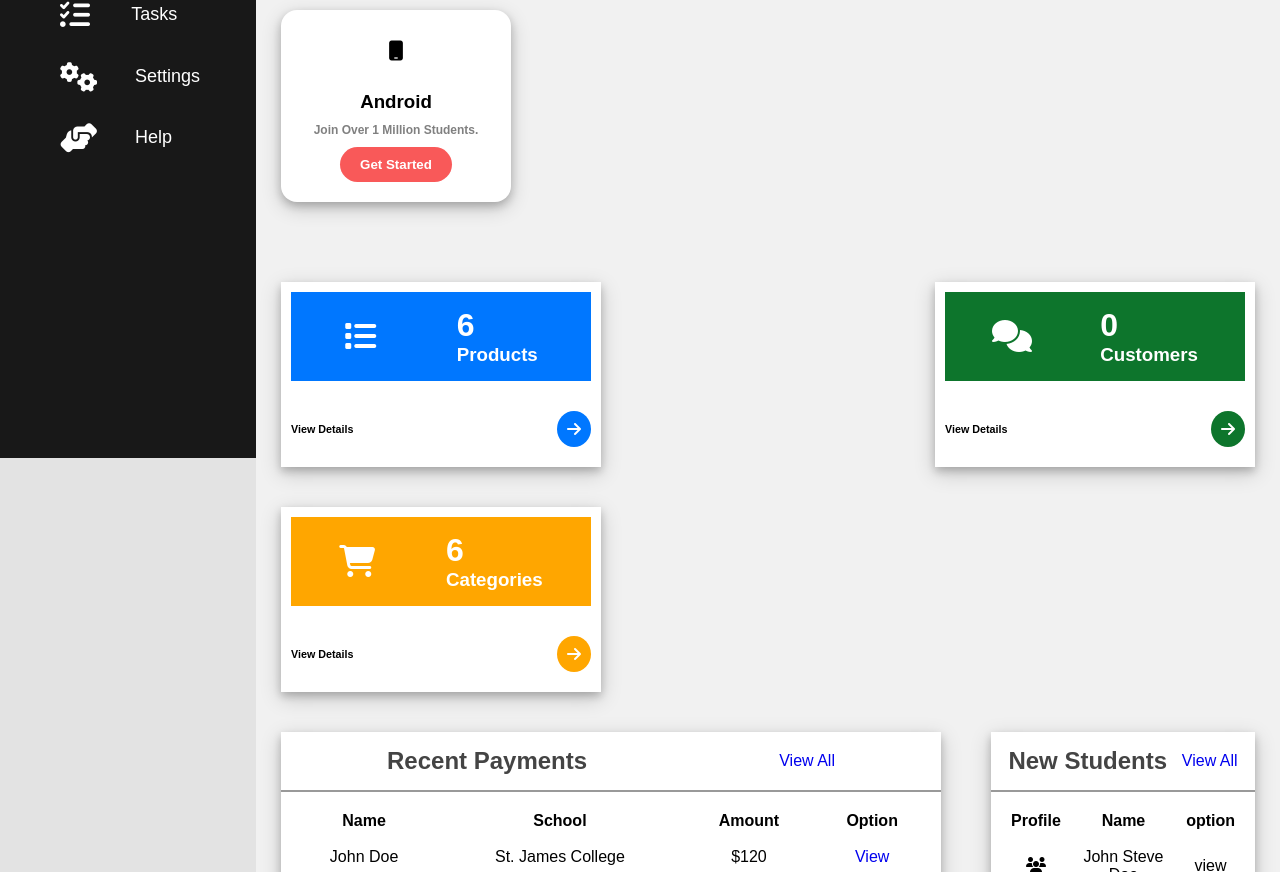
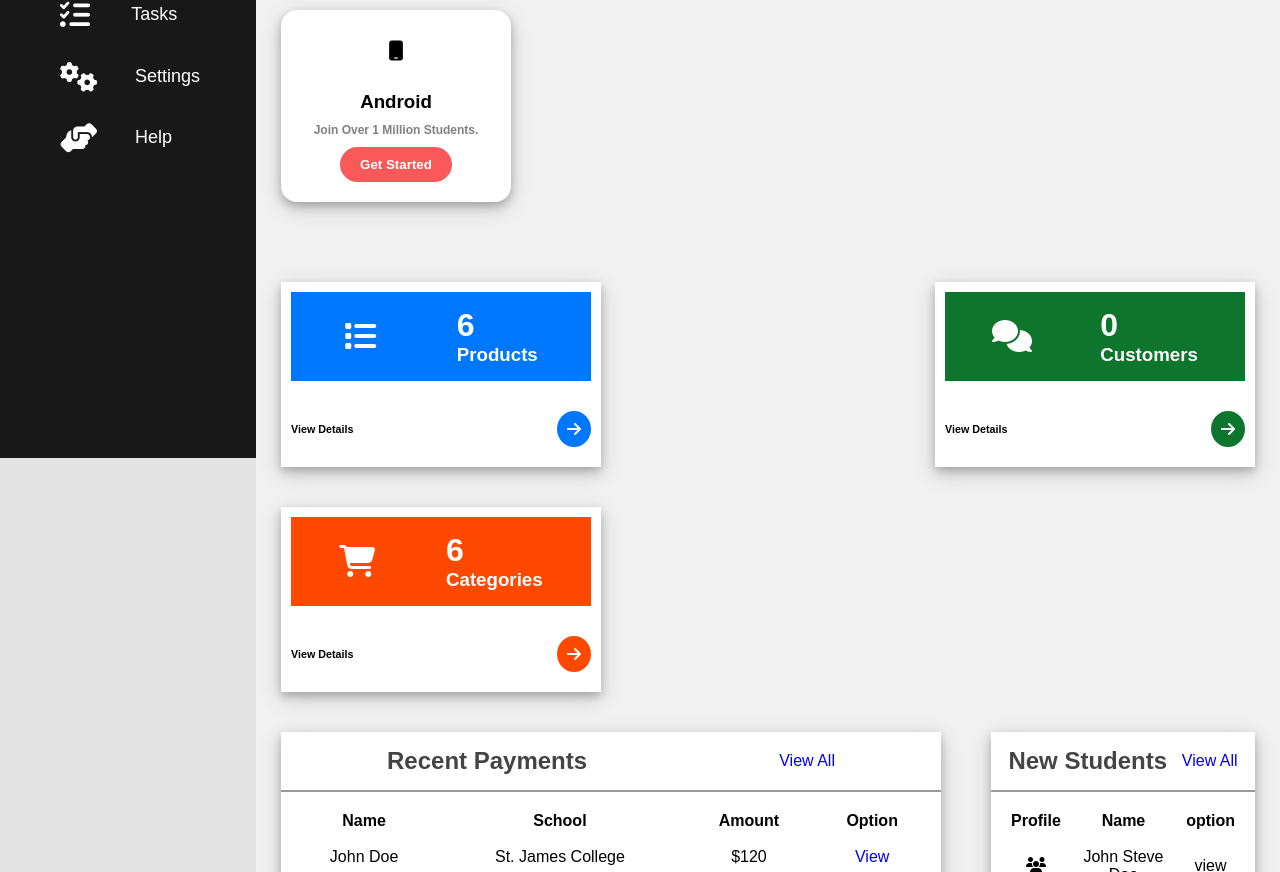
Before and after one commit to Tamil3012/dashboard, a plain HTML site: page index.html in a window 1280 px wide. Shown: the part 342-1214 px from the top of the page. Drawn offline with Linux system fonts and the light colour scheme.

Commit message:
color change

```diff
--- a/index.html
+++ b/index.html
@@ -121,7 +121,7 @@
                     </div>
                 </div>
                 <div class="card">
-                    <div class="fir-box" style="background-color:  rgb(255, 166, 0);">
+                    <div class="fir-box" style="background-color:  rgb(255, 72, 0);">
                         <div>
                             <i class="fa-solid fa-cart-shopping fa-2xl" style="color: white"></i>
                         </div>
@@ -135,7 +135,7 @@
                         <div>
                             <h6>View Details</h6>
                         </div>
-                        <div style="background-color:  rgb(255, 166, 0); border-radius: 50%;">
+                        <div style="background-color:  rgb(255, 72, 0); border-radius: 50%;">
                             <i class="fa-solid fa-arrow-right"></i>
                         </div>
                     </div>
```
